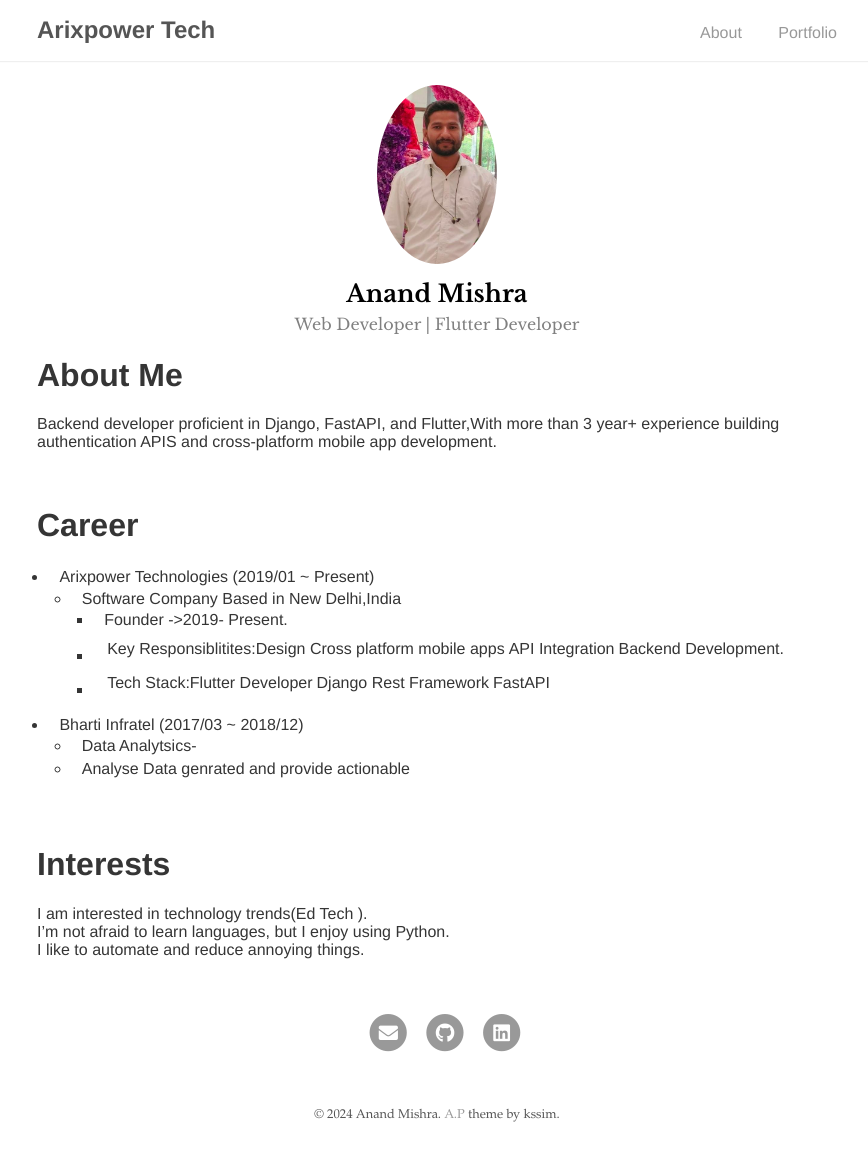
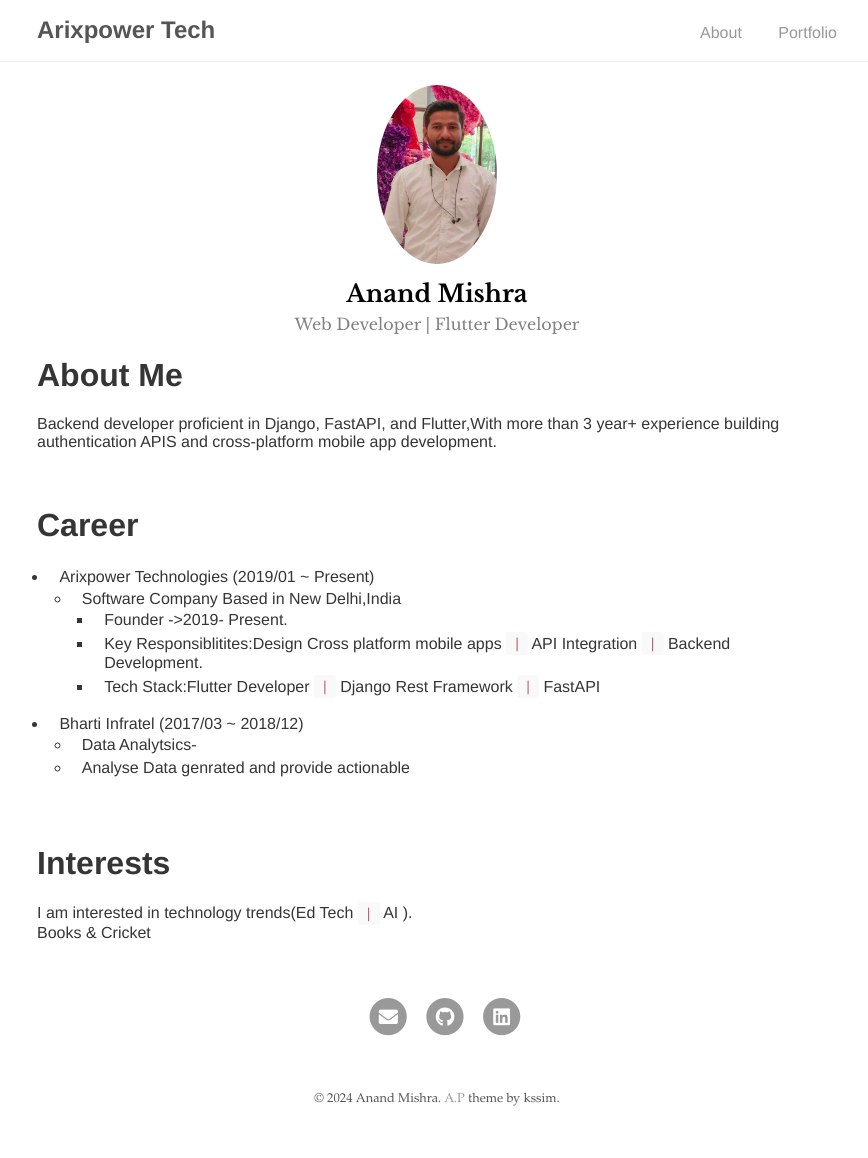
Before and after one commit to arixcod/portfolio1, a Jekyll site: the page built from index.md, in a window 1280 px wide. Shown: the whole page, without its empty margins (203-1071 px from the left). Built offline with Jekyll 4.4.1, drawn with Linux system fonts in a browser that asks for light colours; our own code applies the rules of GitHub Pages for plain Markdown files.

```diff
--- a/index.md
+++ b/index.md
@@ -11,8 +11,8 @@
 * Arixpower Technologies (2019/01 ~ Present)
   * Software Company Based in New Delhi,India
     * Founder ->2019- Present.
-    * Key Responsiblitites:Design Cross platform mobile apps | API Integration | Backend Development.
-    * Tech Stack:Flutter Developer | Django Rest Framework| FastAPI
+    * Key Responsiblitites:Design Cross platform mobile apps `|` API Integration `|` Backend Development.
+    * Tech Stack:Flutter Developer `|` Django Rest Framework `|` FastAPI
 
 * Bharti Infratel (2017/03 ~ 2018/12)
   * Data Analytsics-
@@ -21,6 +21,5 @@
 <br/>
 
 # Interests
-I am interested in technology trends(Ed Tech ).
-I'm not afraid to learn languages, but I enjoy using Python.
-I like to automate and reduce annoying things.
+I am interested in technology trends(Ed Tech `|` AI ).
+Books & Cricket
```
